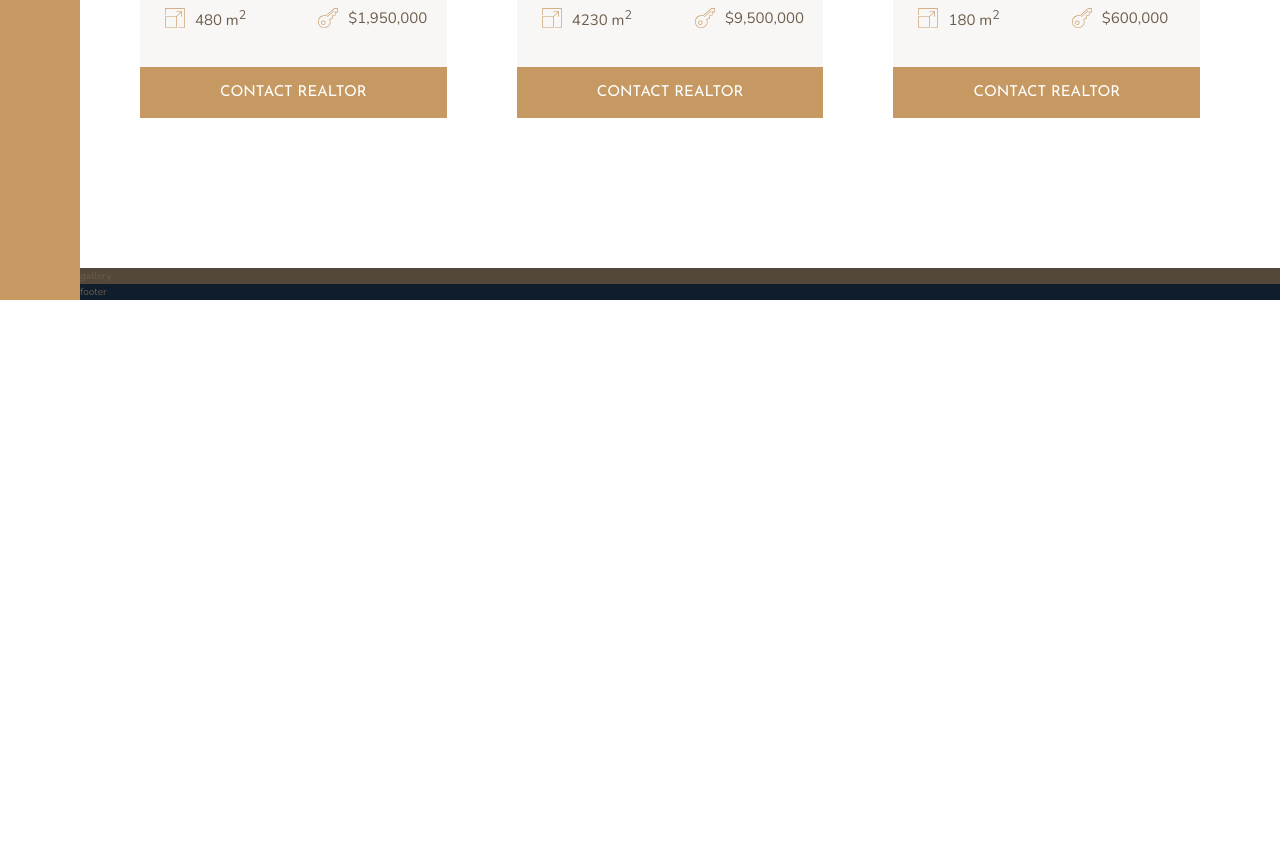
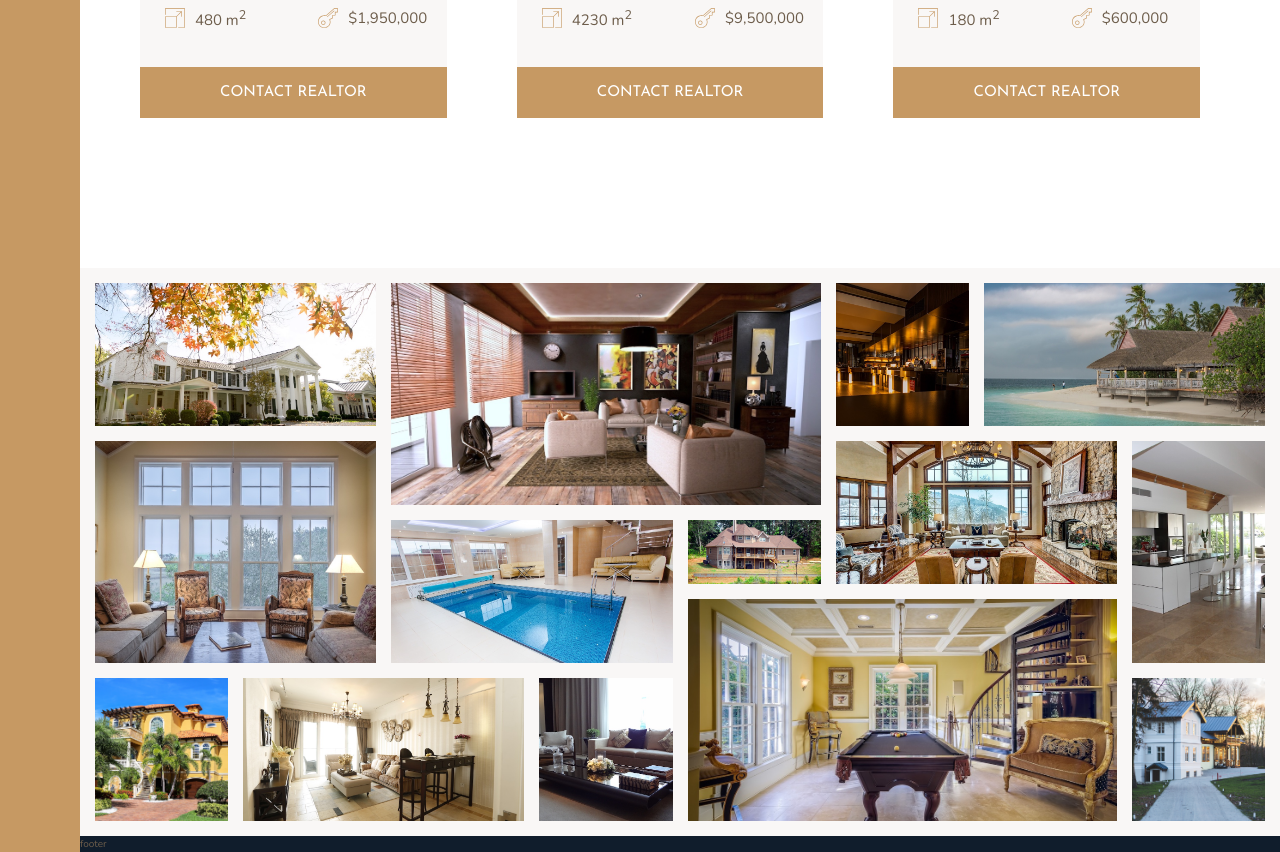
Before and after one commit to m9iv/nexter, a website: page index.html in a window 1280 px wide. Shown: the part 2840-3692 px from the top of the page. Before the commit the page ends 3140 px from the top, so only its background shows below. Drawn offline with nearby package versions, Linux system fonts and the light colour scheme.

Commit message:
Add Gallery styles

```diff
--- a/index.html
+++ b/index.html
@@ -397,7 +397,78 @@
       </div>
     </section>
 
-    <section class="gallery">gallery</section>
+    <section class="gallery">
+      <figure class="gallery__item gallery__item--1">
+        <img src="img/gal-1.jpeg" alt="Gallery image 1" class="gallery__img" />
+      </figure>
+
+      <figure class="gallery__item gallery__item--2">
+        <img src="img/gal-2.jpeg" alt="Gallery image 2" class="gallery__img" />
+      </figure>
+
+      <figure class="gallery__item gallery__item--3">
+        <img src="img/gal-3.jpeg" alt="Gallery image 3" class="gallery__img" />
+      </figure>
+
+      <figure class="gallery__item gallery__item--4">
+        <img src="img/gal-4.jpeg" alt="Gallery image 4" class="gallery__img" />
+      </figure>
+
+      <figure class="gallery__item gallery__item--5">
+        <img src="img/gal-5.jpeg" alt="Gallery image 5" class="gallery__img" />
+      </figure>
+
+      <figure class="gallery__item gallery__item--6">
+        <img src="img/gal-6.jpeg" alt="Gallery image 6" class="gallery__img" />
+      </figure>
+
+      <figure class="gallery__item gallery__item--7">
+        <img src="img/gal-7.jpeg" alt="Gallery image 7" class="gallery__img" />
+      </figure>
+
+      <figure class="gallery__item gallery__item--8">
+        <img src="img/gal-8.jpeg" alt="Gallery image 8" class="gallery__img" />
+      </figure>
+
+      <figure class="gallery__item gallery__item--9">
+        <img src="img/gal-9.jpeg" alt="Gallery image 9" class="gallery__img" />
+      </figure>
+
+      <figure class="gallery__item gallery__item--10">
+        <img
+          src="img/gal-10.jpeg"
+          alt="Gallery image 10"
+          class="gallery__img" />
+      </figure>
+
+      <figure class="gallery__item gallery__item--11">
+        <img
+          src="img/gal-11.jpeg"
+          alt="Gallery image 11"
+          class="gallery__img" />
+      </figure>
+
+      <figure class="gallery__item gallery__item--12">
+        <img
+          src="img/gal-12.jpeg"
+          alt="Gallery image 12"
+          class="gallery__img" />
+      </figure>
+
+      <figure class="gallery__item gallery__item--13">
+        <img
+          src="img/gal-13.jpeg"
+          alt="Gallery image 13"
+          class="gallery__img" />
+      </figure>
+
+      <figure class="gallery__item gallery__item--14">
+        <img
+          src="img/gal-14.jpeg"
+          alt="Gallery image 14"
+          class="gallery__img" />
+      </figure>
+    </section>
 
     <footer class="footer">footer</footer>
   </body>
--- a/sass/_gallery.scss
+++ b/sass/_gallery.scss
@@ -1,5 +1,90 @@
 .gallery {
+  display: grid;
   grid-column: full-start / full-end;
+  grid-template-columns: repeat(8, 1fr);
+  grid-template-rows: repeat(7, 5vw);
+  grid-gap: 1.5rem;
 
-  background-color: $color-grey-dark-1;
+  padding: 1.5rem;
+  background-color: $color-grey-light-1;
+
+  &__item {
+    &--1 {
+      grid-row: 1 / span 2;
+      grid-column: 1 / span 2;
+    }
+
+    &--2 {
+      grid-row: 1 / span 3;
+      grid-column: 3 / span 3;
+    }
+
+    &--3 {
+      grid-row: 1 / span 2;
+      grid-column: 6 / span 1;
+    }
+
+    &--4 {
+      grid-row: 1 / span 2;
+      grid-column: 7 / span 2;
+    }
+
+    &--5 {
+      grid-row: 3 / span 3;
+      grid-column: 1 / span 2;
+    }
+
+    &--6 {
+      grid-row: 4 / span 2;
+      grid-column: 3 / span 2;
+    }
+
+    &--7 {
+      grid-row: 4 / span 1;
+      grid-column: 5 / span 1;
+    }
+
+    &--8 {
+      grid-row: 3 / span 2;
+      grid-column: 6 / span 2;
+    }
+
+    &--9 {
+      grid-row: 3 / span 3;
+      grid-column: 8 / span 1;
+    }
+
+    &--10 {
+      grid-row: 6 / span 2;
+      grid-column: 1 / span 1;
+    }
+
+    &--11 {
+      grid-row: 6 / span 2;
+      grid-column: 2 / span 2;
+    }
+
+    &--12 {
+      grid-row: 6 / span 2;
+      grid-column: 4 / span 1;
+    }
+
+    &--13 {
+      grid-row: 5 / span 3;
+      grid-column: 5 / span 3;
+    }
+
+    &--14 {
+      grid-row: 6 / span 2;
+      grid-column: 8 / span 1;
+    }
+  }
+
+  &__img {
+    display: block;
+
+    width: 100%;
+    height: 100%;
+    object-fit: cover;
+  }
 }
```
Also changed, not shown: css/style.css.
